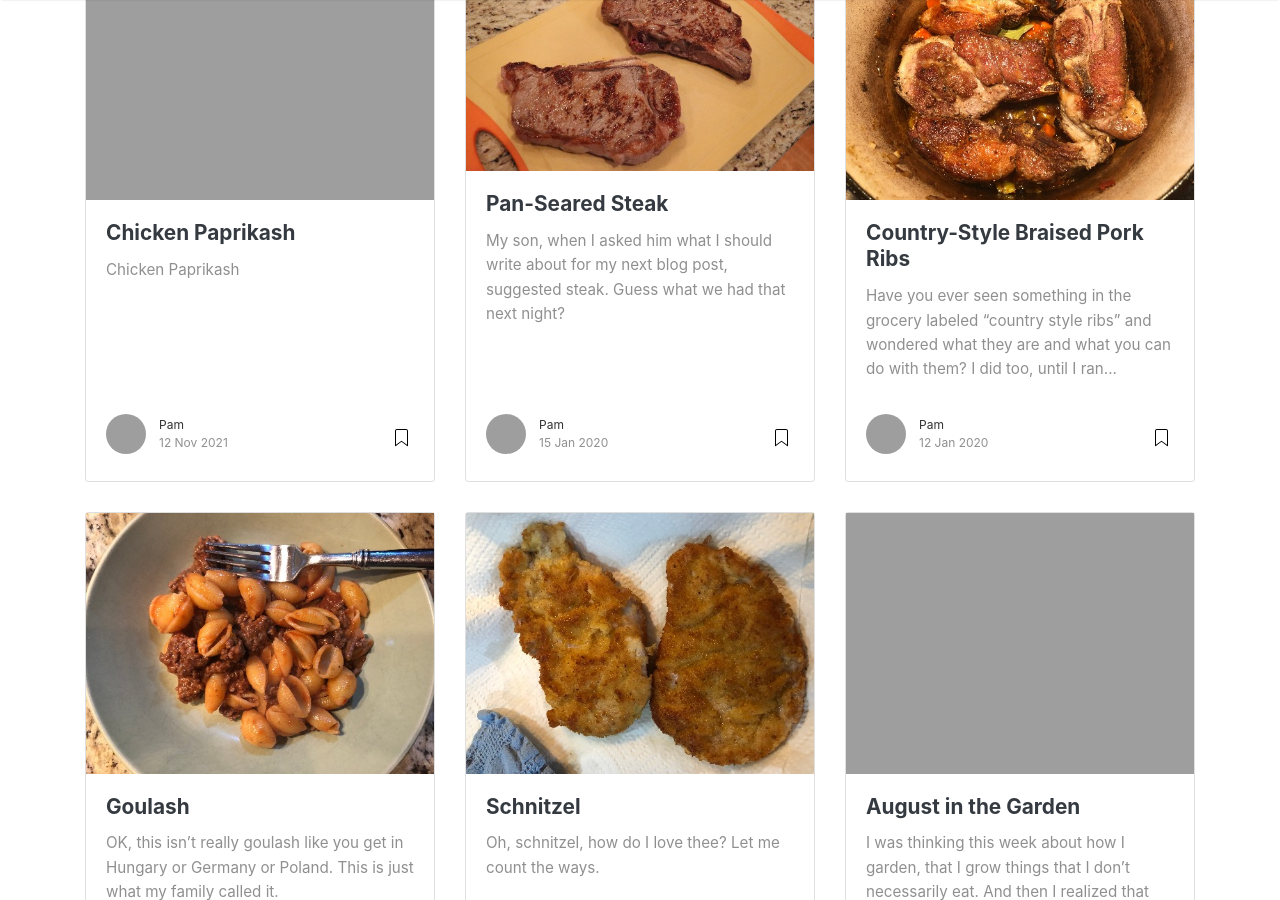
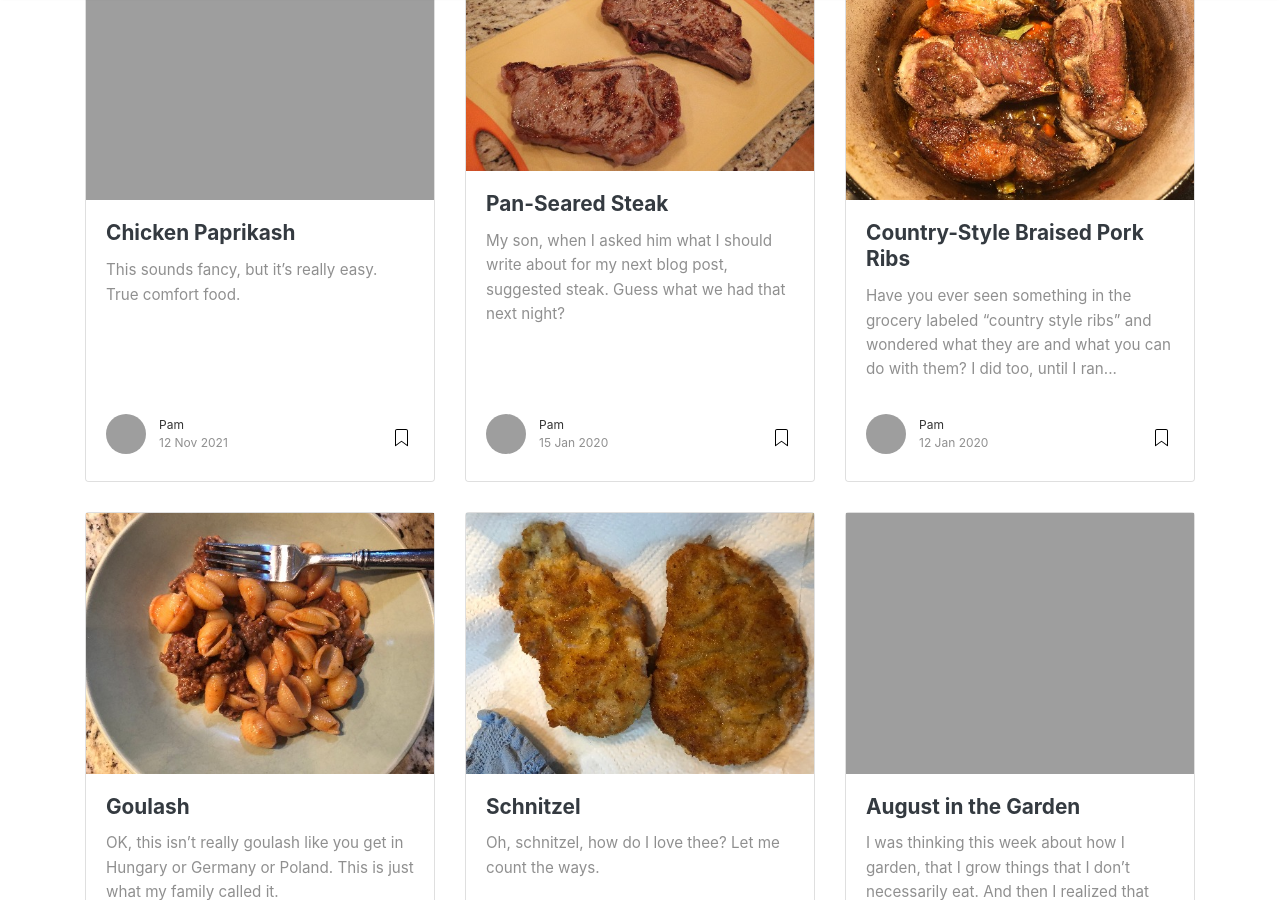
Before and after one commit to pknielski/pknielski.github.io, a Jekyll site: the page built from index.html, in a window 1280 px wide and 900 px high, scrolled down 783 px. Built offline with Jekyll 4.4.1, drawn with Linux system fonts in a browser that asks for light colours; nearby versions of some CDN libraries; the list of posts is cut into pages by our own code; grey boxes are pictures that could not be loaded.

Commit message:
Update 2021-11-12-chicken-paprikash.md

```diff
--- a/_posts/2021-11-12-chicken-paprikash.md
+++ b/_posts/2021-11-12-chicken-paprikash.md
@@ -10,11 +10,9 @@ comments: false
 hidden: false
 title: Chicken Paprikash
 ---
-Chicken Paprikash
+This sounds fancy, but it’s really easy. True comfort food.
 
-This sounds fancy, but it’s really easy. In this post, I’ve cobbled together a couple different recipes. I often do this, as sometimes I don’t have an ingredient, for example, or I don’t want potatoes in my paprikash, but the recipe has some approaches I like.
-
-![cco](/assets/images/thighsinpanfinished.jpg.jpg)
+In this post, I’ve cobbled together a couple different recipes. I often do this, as sometimes I don’t have an ingredient, for example, or I don’t want potatoes in my paprikash, but the recipe has some approaches I like.
 
 What do you need:
 
```
